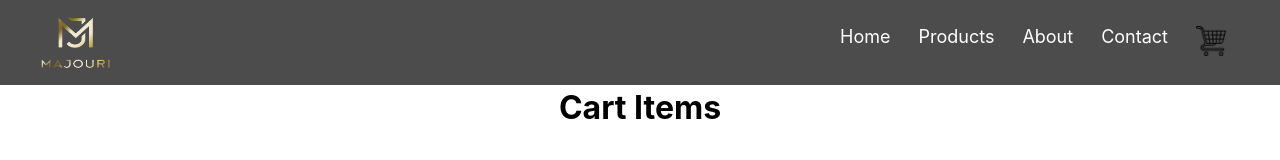
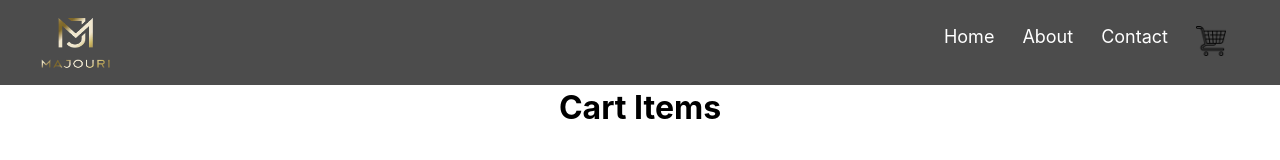
Before and after one commit to dianna-paronyan/e-commerce-react, a React (Vite) app: page /cartItems in a window 1280 px wide. Shown: the top 160 px of the page. Built offline with nearby package versions, Linux system fonts and the light colour scheme.

Commit message:
delete Products component

```diff
--- a/src/Routes/Routes.jsx
+++ b/src/Routes/Routes.jsx
@@ -12,7 +12,6 @@ function MyRoutes() {
         <Routes>
           <Route element={<Layout />}>
             <Route path="/" element={<Home />} />
-            <Route path="/products" element={<Products />} />
             <Route path="/:id" element={<Product />} />
             <Route path="/cartItems" element={<CardItem />} />
           </Route>
--- a/src/components/Header.jsx
+++ b/src/components/Header.jsx
@@ -25,9 +25,6 @@ function Header() {
             <Link to="/">Home</Link>
           </li>
           <li>
-            <Link to="/products">Products</Link>
-          </li>
-          <li>
             <Link>About</Link>
           </li>
           <li>
--- a/src/pages/Products.jsx
+++ /dev/null
@@ -1,9 +0,0 @@
-import React from 'react'
-
-function Products() {
-  return (
-    <div>Products</div>
-  )
-}
-
-export default Products
```
